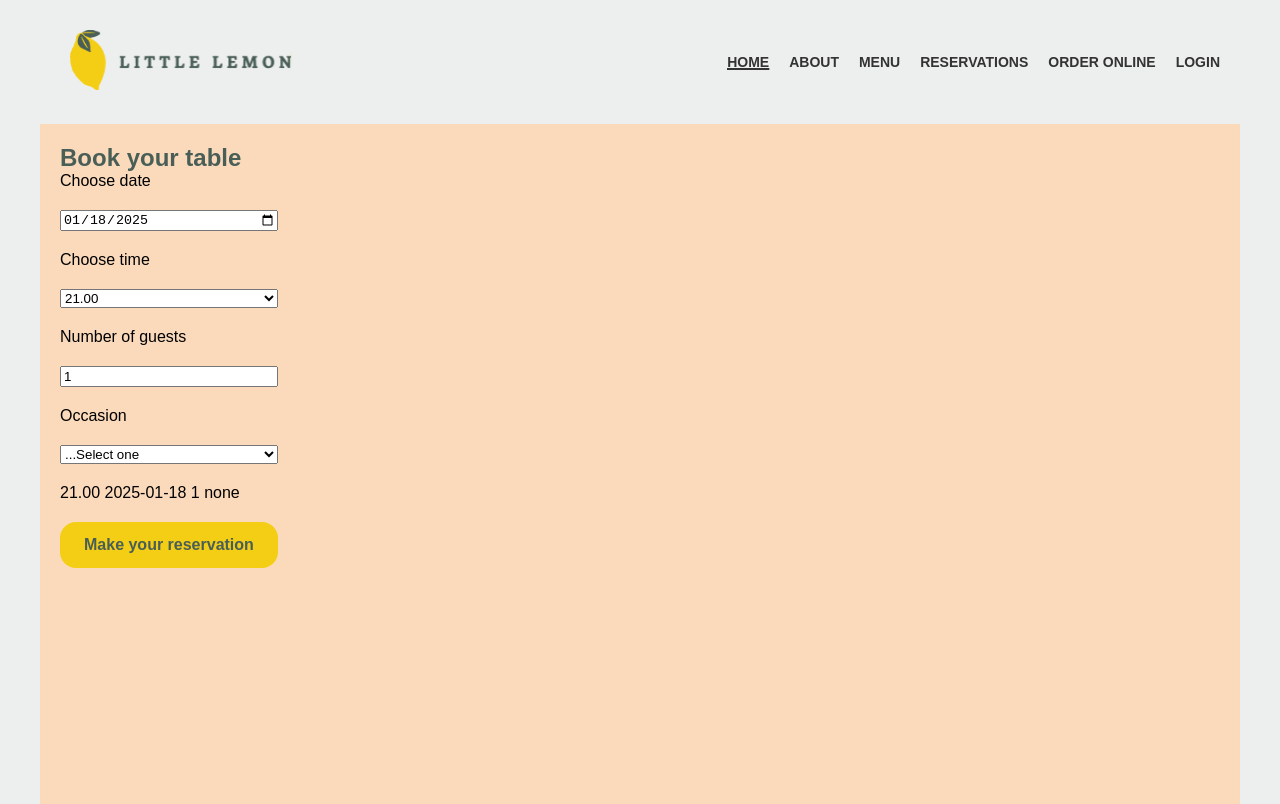
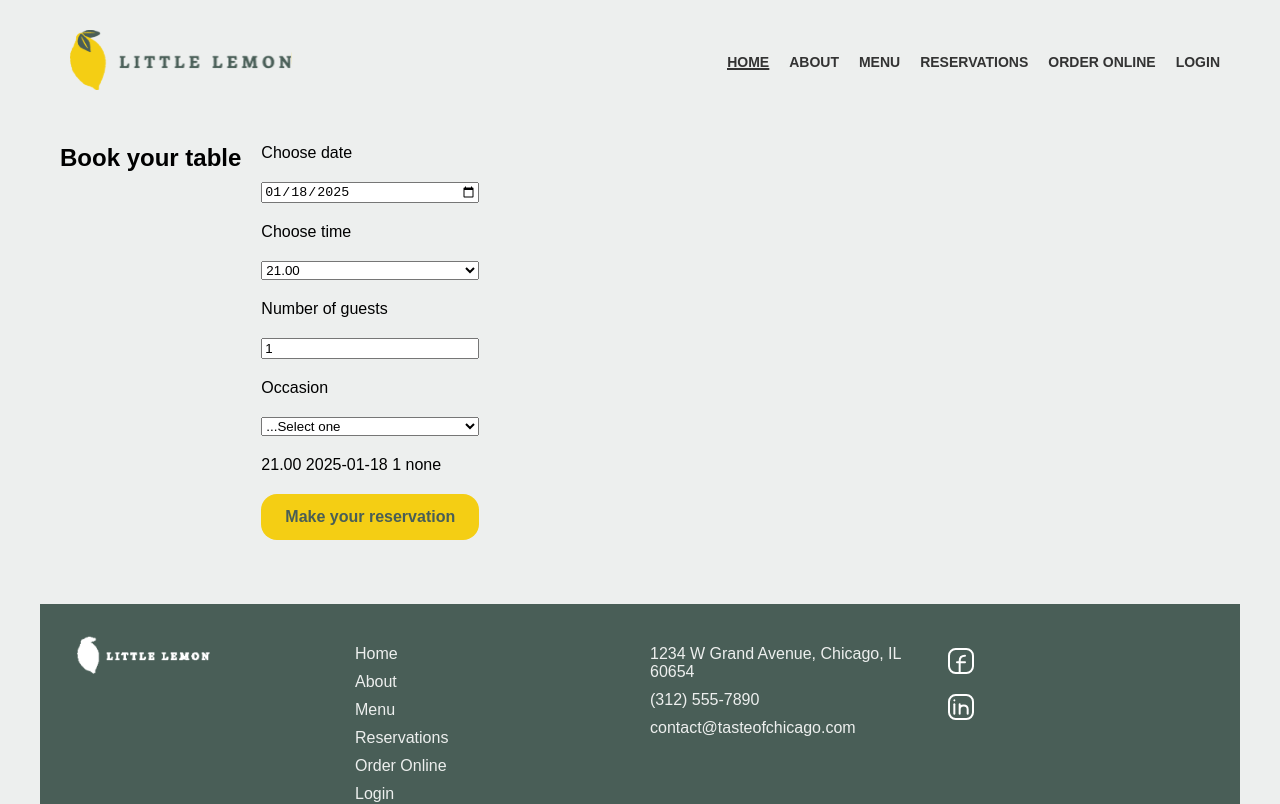
Before and after one commit to rmboloix/react-coursera, a React (Create React App) app: page /booking in a window 1280 px wide. Shown: the top 804 px of the page. Built offline with nearby package versions, Linux system fonts and the light colour scheme.

Commit message:
booking slot styles

```diff
--- a/src/pages/HomePage.css
+++ b/src/pages/HomePage.css
@@ -306,14 +306,19 @@ footer nav ul li.active {
     text-decoration-thickness: 2px;
 }
 
-section.booking {
-    min-height: 80vh;
-    background-color: var(--secondary-color-B);
-    padding: 20px;
+main.booking h1 {
+    background-color: var(--primary-color-A);
+    color: var(--highlight-color-A);
+    padding: 40px 20px;
 }
 
-section.booking h1 {
-    color: var(--primary-color-A);
+section.booking {
+    min-height: 50vh;
+    /* background-color: var(--secondary-color-B); */
+    padding: 20px;
+    display: flex;
+    gap: 20px;
+    align-items: start;
 }
 
 section.booking form {
@@ -321,3 +326,29 @@ section.booking form {
     max-width: 200px;
     gap: 20px;
 }
+
+.booking-slot {
+    padding: 10px 20px;
+    font-size: 16px;
+    background-color: var(--background);
+    border: 4px solid #b7b7b7;
+    color: var(--primary-color-A);
+    font-weight: bold;
+    border-radius: 16px;
+    width: fit-content;
+    user-select: none;
+}
+
+.booking-slot.available {
+    background-color: var(--primary-color-B);
+    color: var(--primary-color-A);
+    border: 4px solid transparent;
+
+}
+
+.booking-slot-list {
+    display: flex;
+    gap: 20px;
+    flex-wrap: wrap;
+    width: 50%;
+}
```
Also changed, not shown: src/components/BookingSlot.jsx (added, +7 -0 lines).
